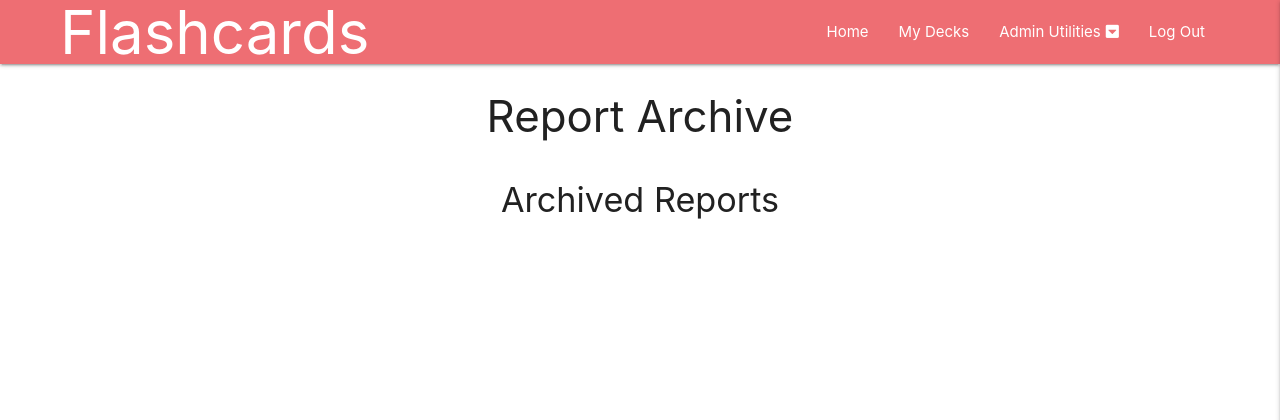
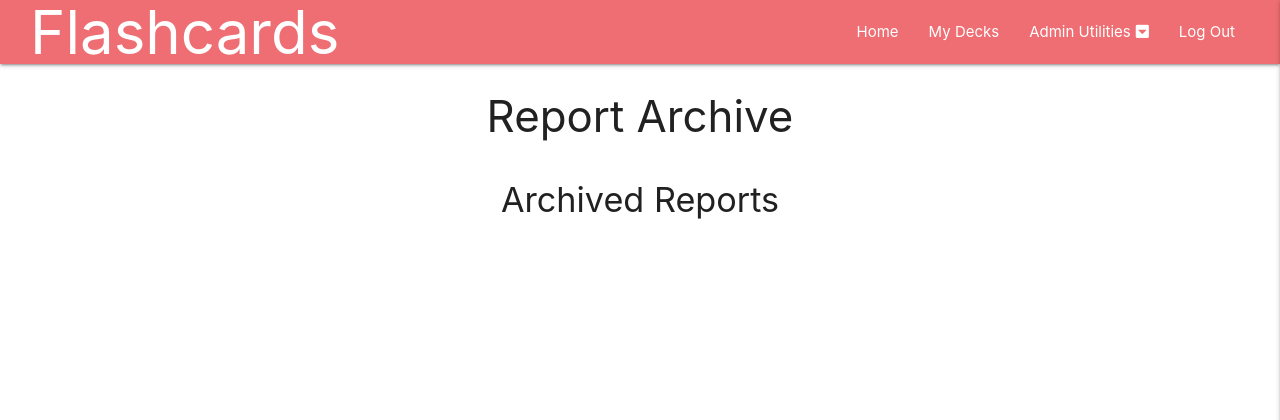
Before and after one commit to DHayes23/Flashcards, a Flask app: page /report_archive in a window 1280 px wide. Shown: the top 420 px of the page. Run offline with Flask 2, Linux system fonts and the light colour scheme; the visitor is signed in with stand-in values (Sample User, id 1); data that the repository does not hold is empty; some libraries are stand-ins or nearby versions.

Commit message:
Change nav item margins

```diff
--- a/static/css/style.css
+++ b/static/css/style.css
@@ -26,7 +26,7 @@ main {
 
 #logo {
     font-size: 4em;
-    margin-left: 60px;
+    margin-left: 30px;
 }
 
 .flash-messages h4{
@@ -35,7 +35,7 @@ main {
 }
 
 .final-nav-item {
-    margin-right: 60px;
+    margin-right: 30px;
 }
 
 .nav-icon {
--- a/static/js/script.js
+++ b/static/js/script.js
@@ -17,10 +17,12 @@ $(document).ready(function () {
         if (cardCounter <= 50){
 
         $("#card-container").append(`
-            '<div class="card grey lighten-5"><div class="card-content white-text"><div class="row"><div class="col s12 m2 black-text"><h5 class="center-align">Card ${cardCounter}</h5></div><div class="col s12 m4"><label for="${cardCounter}_card_front">English</label><input type="text" id="${cardCounter}_card_front" name="${cardCounter}_card_front"></div><div class="col s12 m4"><label for="${cardCounter}_card_back">Translation</label><input type="text" id="${cardCounter}_card_back" name="${cardCounter}_card_back"></div></div></div></div>'`);
+            '<div class="card grey lighten-5"><div class="card-content white-text"><div class="row"><div class="col s12 m2 black-text"><h5 id="${cardCounter}-card-locator" class="center-align">Card ${cardCounter}</h5></div><div class="col s12 m4"><label for="${cardCounter}_card_front">English</label><input type="text" id="${cardCounter}_card_front" name="${cardCounter}_card_front"></div><div class="col s12 m4"><label for="${cardCounter}_card_back">Translation</label><input type="text" id="${cardCounter}_card_back" name="${cardCounter}_card_back"></div></div></div></div>'`);
+        $("#add-card-button").attr("href", `#${cardCounter-1}-card-locator`)
         console.log(cardCounter)
         cardCounter++
     }});
+
 });
 
 // // The following code snippet has been taken from the Code Institute's video on Materialize Select Validation.
--- a/templates/create_deck.html
+++ b/templates/create_deck.html
@@ -66,7 +66,7 @@
                                 <div class="card-content white-text">
                                     <div class="row">
                                         <div class="col s12 m2 black-text">
-                                            <h5 class="center-align">Card 1</h5>
+                                            <h5 id="1-card-locator" class="center-align">Card 1</h5>
                                         </div>
                                         <div class="col s12 m4">
                                             <label for="1_card_front">English</label>
```
